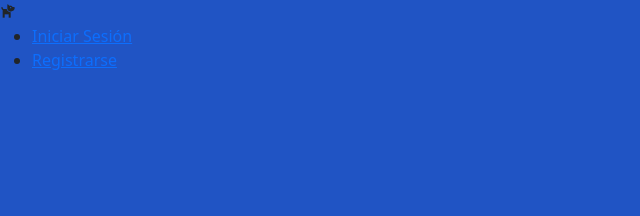
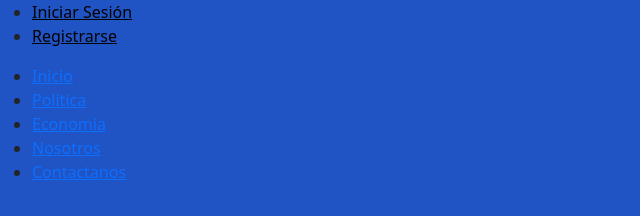
Before and after one commit to ErcegovichEzequiel/BlogAutos, a plain HTML site: page index.html in a window 1280 px wide. Shown: the whole page, without its empty margins (0-640 px from the left). Drawn offline with nearby package versions, Linux system fonts and the light colour scheme.

Commit message:
actualizacion

```diff
--- a/index.html
+++ b/index.html
@@ -6,10 +6,9 @@
 <!-- Palabras claves separadas por una coma -->
 <meta name="keywords" content="">
 <meta name="author" content="Ezequiel Ercegovich">
-<meta name="viewport" content="width=device-width, initial-scale=1, maximum-scale=1">
+<meta name="viewport" content="width=device-width, initial-scale=1.0">
 <!-- Icono -->
 <link rel="shortcut icon" href="Recursos/icono.png">
-<i class='bx bxs-dog'></i>
 <!-- Links de CSS -->
 <link rel="stylesheet" href="style.css">
 <!-- Link de Bootstrap -->
@@ -19,18 +18,49 @@
 <title>Politiquero</title>
 </head>
 <body class="body">
+<header class="navegacion">
     <div class="navinireg">
         <nav>
             <ul>
                 <li>
-                    <a href="">Iniciar Sesión</a>
+                    <a href="inisesion.html">Iniciar Sesión</a>
                 </li>
                 <li>
-                    <a href="">Registrarse</a>
+                    <a href="registro.html">Registrarse</a>
                 </li>
             </ul>
         </nav>
     </div>
+    <div class="logoynombre">
+        <div class="isologo">
+
+        </div>
+        <div class="nombre">
+
+        </div>
+    </div>
+    <div class="menu">
+        <nav>
+            <ul>
+                <li>
+                    <a href="">Inicio</a>
+                </li>
+                <li>
+                    <a href="">Política</a>
+                </li>
+                <li>
+                    <a href="">Economía</a>
+                </li>
+                <li>
+                    <a href="">Nosotros</a>
+                </li>
+                <li>
+                    <a href="">Contactanos</a>
+                </li>
+            </ul>
+        </nav>
+    </div>
+</header>
 
 
 
--- a/style.css
+++ b/style.css
@@ -1,3 +1,6 @@
 .body{
     background-color: rgb(32, 84, 196);
 }
+.navegacion .navinireg nav a{ /* Texto de inicio sesion y registro */
+    color: black;
+}
```
Also changed, not shown: inisesion.html (added), registro.html (added).
